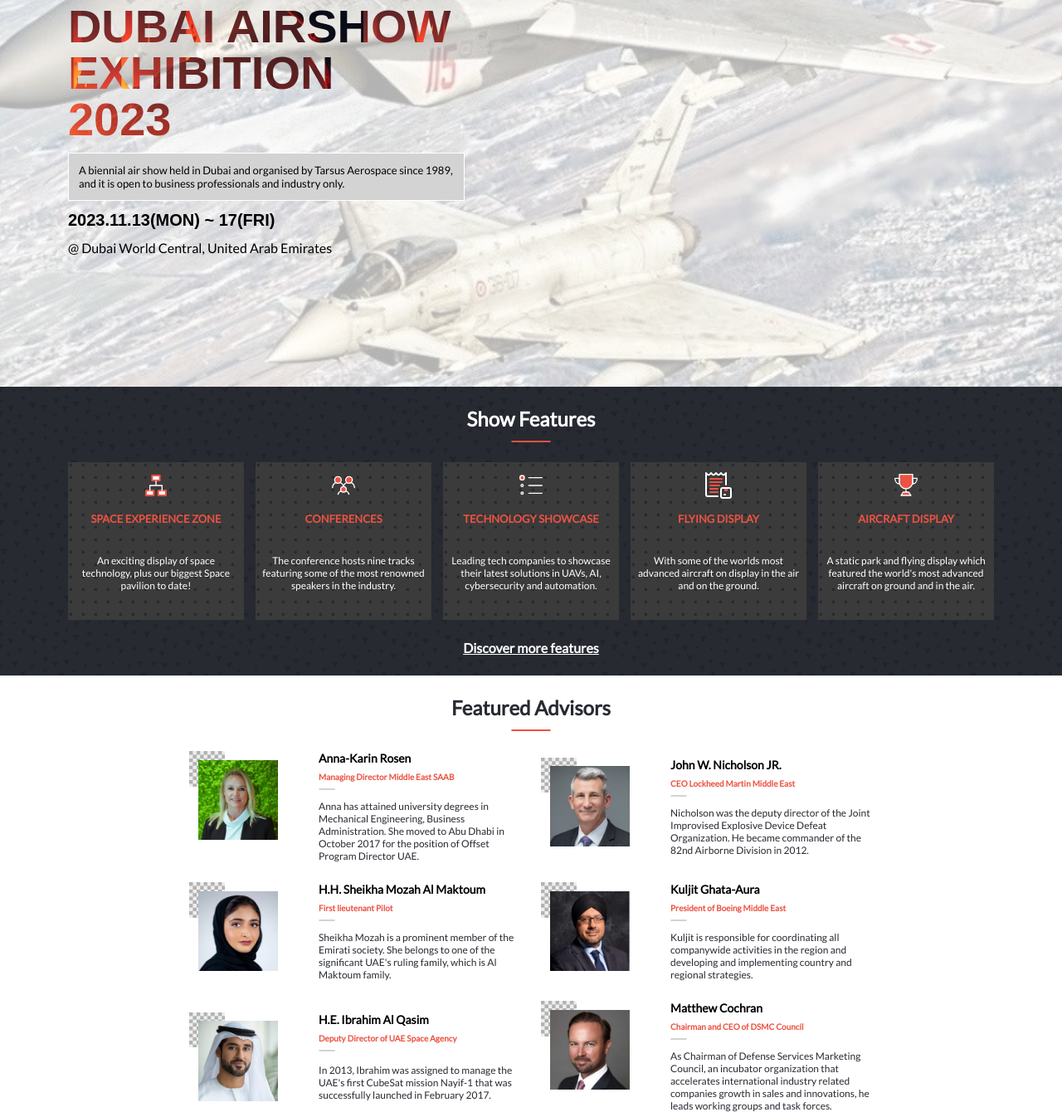
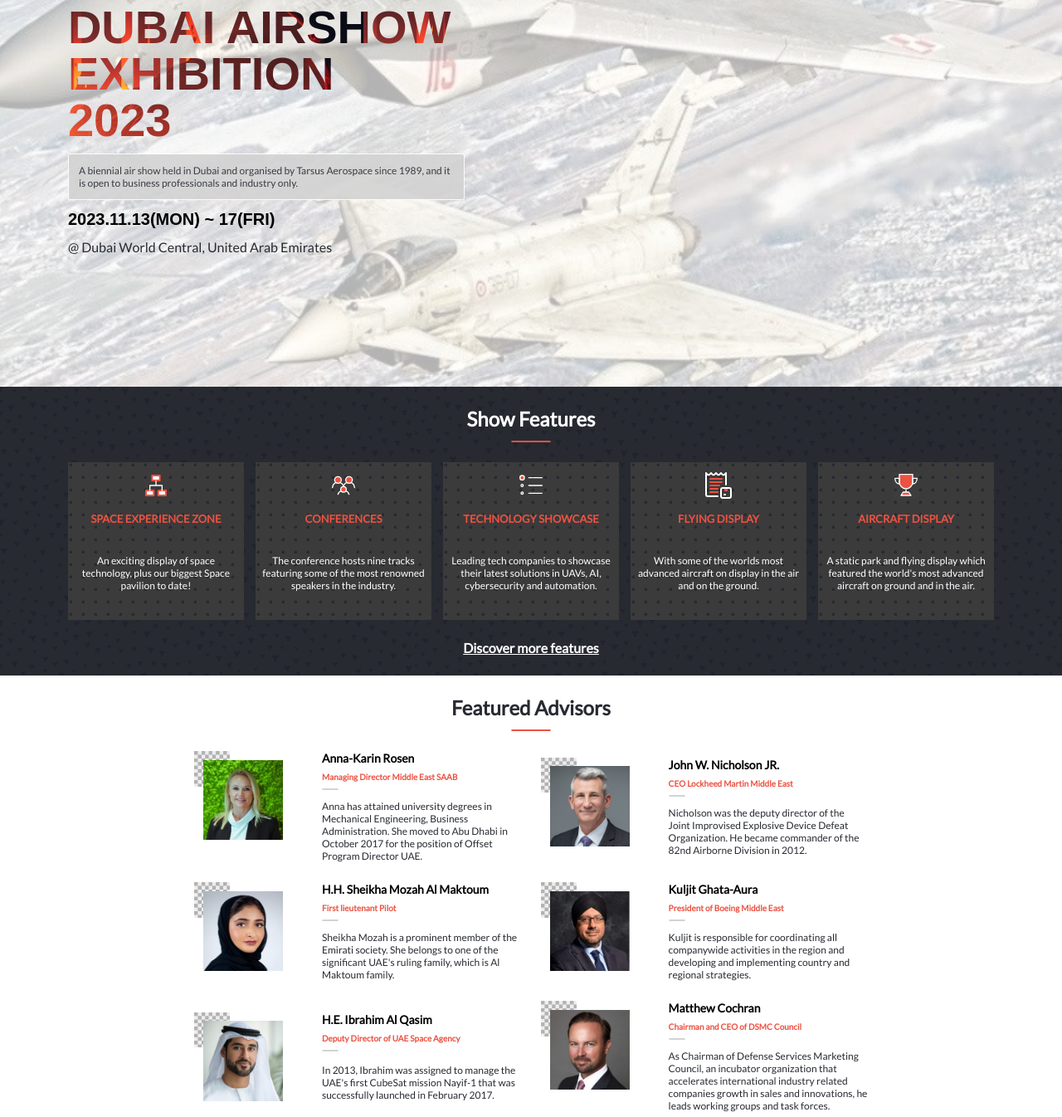
Before and after one commit to tajemouti/first-capstone, a website: page index.html in a window 1280 px wide. Shown: the part 334-1680 px from the top of the page at 83% size. Drawn offline with Linux system fonts and the light colour scheme; a web font is replaced by a local one.

```diff
--- a/style.css
+++ b/style.css
@@ -169,13 +169,20 @@
   background-color: var(--light);
   padding: 12px;
   max-width: 478px;
-  font-size: small;
+  font-size: 12px;
+  color: var(--dark);
+  opacity: 0.9;
+  border-radius: 3px;
 }
 
 .schedule {
   font-family: cocogoose, sans-serif;
   font-size: 20px;
   font-weight: 700;
+}
+
+#location {
+  color: var(--dark);
 }
 
 #program-section {
@@ -536,6 +543,7 @@
   }
 
   .advisors-cards {
+    max-width: 820px;
     flex-flow: row wrap;
   }
 
@@ -554,6 +562,7 @@
 
   .hidden {
     display: block;
+    max-width: 820px;
   }
 
   .more {
```
Also changed, not shown: about.css (+2 -5 lines).
